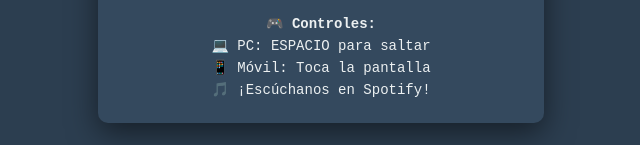
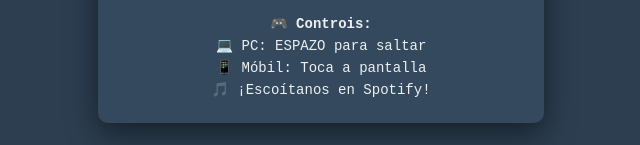
Before and after one commit to marioplaza/pants-off-game, a plain HTML site: page index.html in a window 1280 px wide. Shown: the part 652-797 px from the top of the page, 319-959 px from the left. Drawn offline with Linux system fonts and the light colour scheme.

Commit message:
translate

```diff
--- a/index.html
+++ b/index.html
@@ -72,10 +72,10 @@
     <div class="game-container">
         <canvas id="flappy-game" width="400" height="600"></canvas>
         <div class="instructions">
-            <p><strong>🎮 Controles:</strong></p>
-            <p>💻 PC: ESPACIO para saltar</p>
-            <p>📱 Móvil: Toca la pantalla</p>
-            <p>🎵 ¡Escúchanos en Spotify!</p>
+            <p><strong>🎮 Controis:</strong></p>
+            <p>💻 PC: ESPAZO para saltar</p>
+            <p>📱 Móbil: Toca a pantalla</p>
+            <p>🎵 ¡Escoítanos en Spotify!</p>
         </div>
     </div>
 
```
